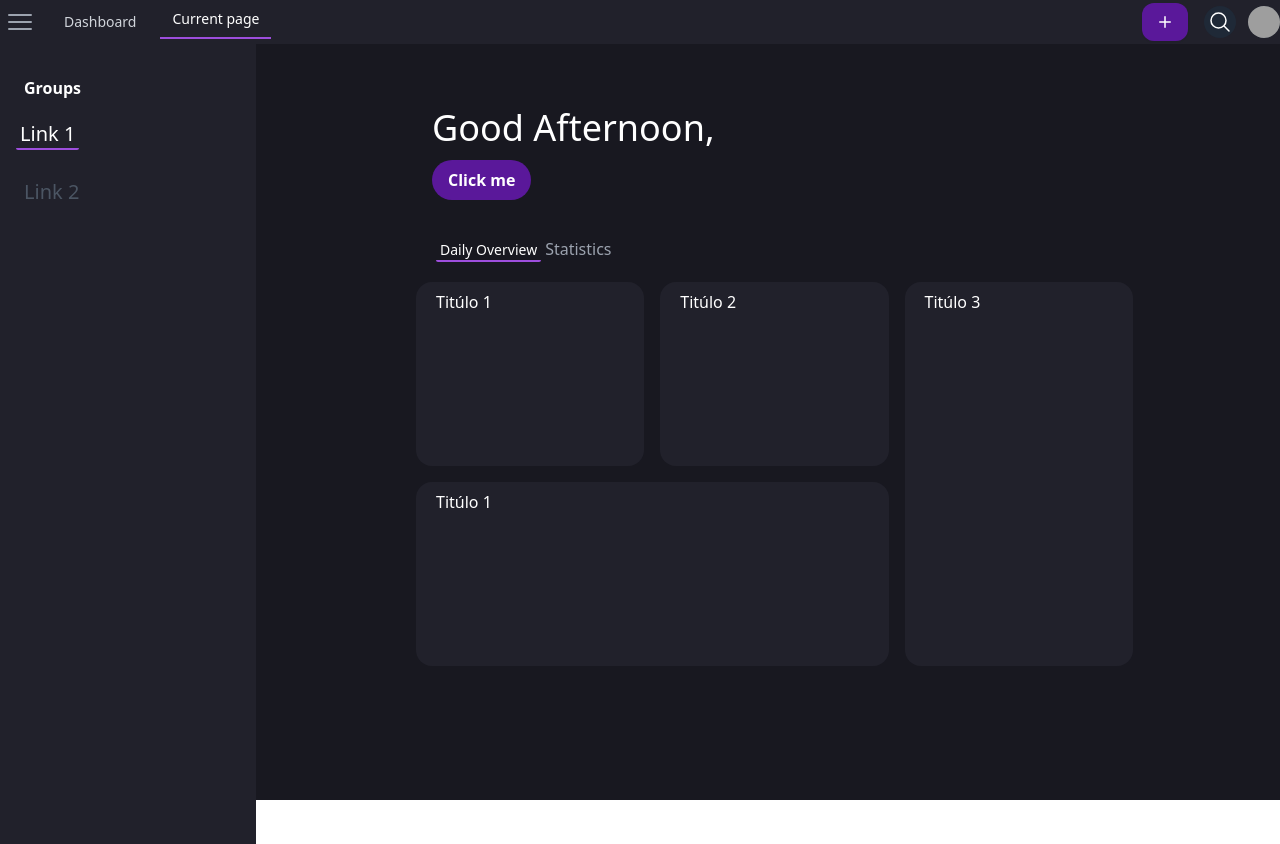
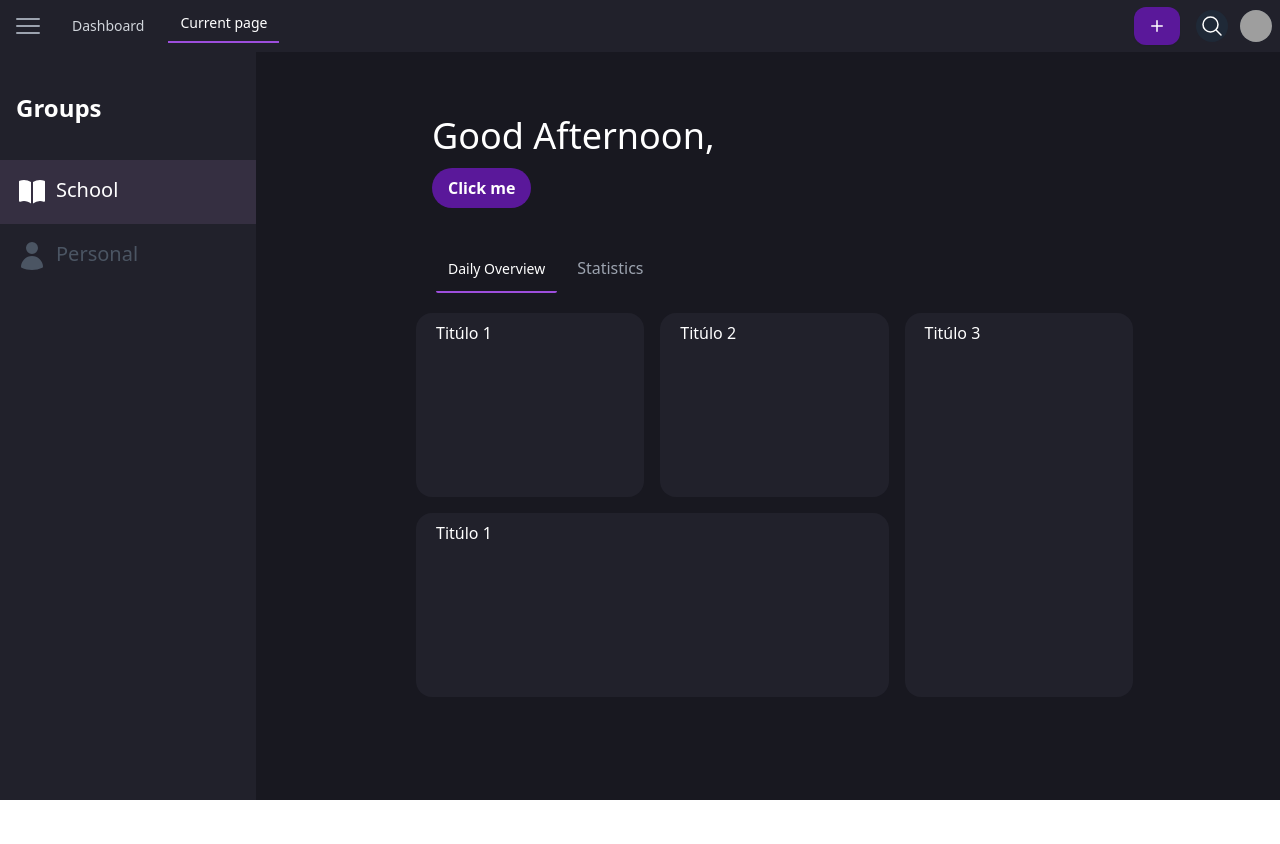
Before and after one commit to NatanMendes0/tela-figma, a React (Vite) app in the folder tela-figma/: page / in a window 1280 px wide. After the commit the page ends 800 px from the top, so only its background shows below. Built offline with nearby package versions, Linux system fonts and the light colour scheme; grey boxes are pictures that could not be loaded.

Commit message:
add sidebar

```diff
--- a/tela-figma/src/components/Main.jsx
+++ b/tela-figma/src/components/Main.jsx
@@ -44,8 +44,8 @@ function Main() {
           )}
         </div>
         <div className="ml-28 mt-8 p-1">
-            <a href="/" className="inline-flex items-center rounded-sm border-b-2 border-complement px-1 pt-1 text-sm font-medium text-white hover:bg-gray-700 hover:text-white">Daily Overview</a>
-            <a href="/" className="iinline-flex items-center rounded-sm p-1 text-gray-400 hover:bg-gray-700 hover:text-white focus:outline-none focus:ring-2 focus:ring-inset active:ring-complement">Statistics</a>
+            <a href="/" className="inline-flex items-center rounded-sm p-3 border-b-2 border-complement text-sm font-medium text-white hover:bg-gray-700 hover:text-white">Daily Overview</a>
+            <a href="/" className="inline-flex items-center rounded-sm p-3 ml-2 text-gray-400 hover:bg-gray-700 hover:text-white focus:outline-none focus:ring-2 focus:ring-inset active:ring-complement">Statistics</a>
         </div>
         <div className="ml-24 mt-4 w-tabela h-96 grid grid-cols-3 grid-rows-2 gap-4">
           <div className="bg-secondary rounded-2xl"><div className="text-white pl-5 pt-2">Titúlo 1</div></div>
--- a/tela-figma/src/components/Navbar.jsx
+++ b/tela-figma/src/components/Navbar.jsx
@@ -34,7 +34,7 @@ export default function Navbar() {
     <Disclosure as="nav" className="bg-secondary">
       {({ open }) => (
         <>
-          <div className="mx-aut px-4 sm:px-6 lg:px-0">
+          <div className="mx-aut px-4 sm:px-6 lg:px-2 py-1">
             <div className="flex h-11 justify-between">
               <div className="flex">
                 <div className="-ml-2 mr-2 flex items-center md:hidden ">
--- a/tela-figma/src/components/Sidebar.jsx
+++ b/tela-figma/src/components/Sidebar.jsx
@@ -1,20 +1,27 @@
 import React from "react";
+import { BookOpenIcon, UserIcon } from "@heroicons/react/24/solid";
 
 const Sidebar = () => {
   return (
-    <div className="bg-secondary text-white h-screen w-64 px-4 py-8">
-      <h1 className="text-l font-bold mb-4 ml-2">Groups</h1>
+    <div className="bg-secondary text-white h-full w-64 py-6">
+      <h1 className="text-2xl font-bold mb-5 p-4">Groups</h1>
       <ul>
-        <li className="mb-5 text-xl inline-flex items-center rounded-sm border-b-2 border-complement px-1 pt-1 font-medium text-white hover:bg-gray-700 hover:text-white ">
-          <a href="#" className="hover:text-gray-300">
-            Link 1
-          </a>
-        </li>
-        <li className="mb-5 text-xl text-gray-600 hover:bg-gray-50 hover:text-gray-900 group flex items-center rounded-md px-2 py-2">
-          <a href="#" className="hover:text-gray-300">
-            Link 2
-          </a>
-        </li>
+        <button className="w-64">
+          <li className="p-4 text-xl flex bg-sidebarActive bg-opacity-10">
+            <BookOpenIcon className="flex h-8 w-8" aria-hidden="true" />
+            <a href="#" className="ml-2">
+              School
+            </a>
+          </li>
+        </button>
+        <button className="w-64">
+          <li className="p-4 text-xl flex text-gray-600 hover:bg-violet-500 hover:text-white">
+            <UserIcon className="flex h-8 w-8" aria-hidden="true" />
+            <a href="#" className="ml-2">
+              Personal
+            </a>
+          </li>
+        </button>
       </ul>
     </div>
   );
--- a/tela-figma/tailwind.config.cjs
+++ b/tela-figma/tailwind.config.cjs
@@ -10,7 +10,8 @@ module.exports = {
         primary: "#181820",
         secondary: "#21212B",
         button: "#5A189A",
-        complement: "#9D4EDD"
+        complement: "#9D4EDD",
+        sidebarActive: "#E0AAFF"
       },
       width: {
         tabela: "80%",
```
